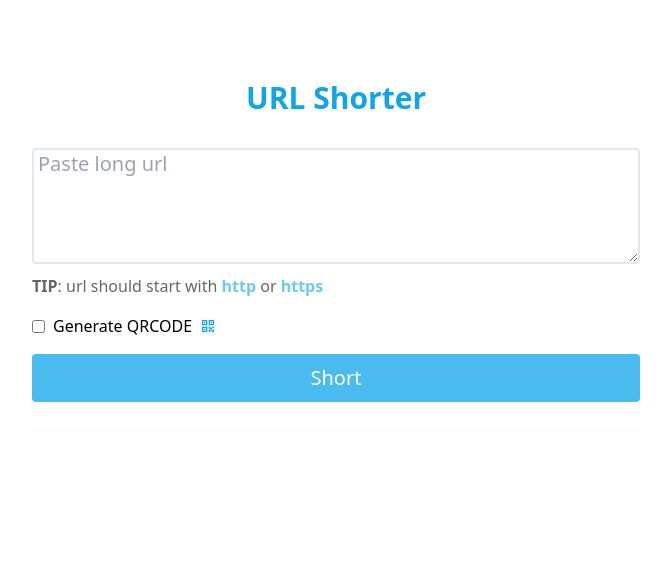
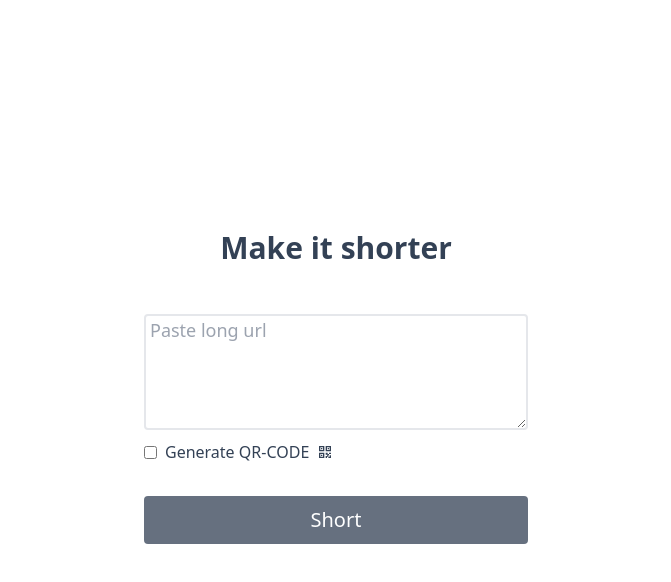
Before and after one commit to edilson258/short, a Next.js app: page / in a window 1280 px wide. Shown: the top 582 px of the page, without its empty margins (304-975 px from the left). Built offline with nearby package versions, Linux system fonts and the light colour scheme.

Commit message:
ref: make interface more consise

```diff
--- a/app/page.tsx
+++ b/app/page.tsx
@@ -1,18 +1,18 @@
 "use client";
-import {LongURLInput} from "@/components/LongURLInput";
-import {ShortURLOutput} from "@/components/ShortURLOutput";
-import {QRCodeContext} from "@/contexts/QRCodeContext";
-import {TURLData} from "@/types/URLData";
-import {makeURLShort} from "@/utils/makeURLShort";
-import {storeURLRequestVaidator} from "@/validators/storeURLRequestValidator";
+import { LongURLInput } from "@/components/long-url-input";
+import { ShortURLOutput } from "@/components/short-url-output";
+import { URLContext } from "@/contexts/URLContext";
+import { TURLData } from "@/types/URLData";
+import { makeURLShort } from "@/utils/makeURLShort";
+import { storeURLRequestVaidator } from "@/validators/storeURLRequestValidator";
 import axios from "axios";
-import {Dispatch, SetStateAction, useEffect, useState} from "react";
+import { Dispatch, SetStateAction, useEffect, useState } from "react";
 import z from "zod";
-
+import LoadingPlaceholder from "react-placeholder-loading";
 
 /*
  * TODO:
- *     :: peesonlize errors to make them.more infomarive
+ *     :: personlize errors to make them.more infomarive
  *     :: show error to user according to what happened wrong
  *
  */
@@ -69,7 +69,7 @@ export default function Home() {
   }, [shortURL]);
 
   return (
-    <QRCodeContext.Provider
+    <URLContext.Provider
       value={{
         shortURL,
         setShortURL,
@@ -79,19 +79,48 @@ export default function Home() {
         setCanGenerateQRCode,
       }}
     >
-      <main className="text-center max-w-screen-sm container mx-auto mt-12 py-8 px-4">
-        <h1 className="mb-8 text-3xl font-bold text-sky-500">URL Shorter</h1>
+      <main className="m-auto min-h-screen pt-[18%] mg:pt-[30%] pb-16 max-w-xs md:max-w-sm text-slate-500">
+        <h1 className="mb-12 text-slate-700 text-3xl text-center font-bold">
+          Make it shorter
+        </h1>
         <LongURLInput />
         {storeURLRequestState === storeURLRequestStates.DONE && (
           <ShortURLOutput />
         )}
         {storeURLRequestState === storeURLRequestStates.STORING && (
-          <h1>STORING</h1>
+          <>
+            <div className="shadow w-full mt-8 rounded overflow-hidden">
+            <LoadingPlaceholder
+              colorStart="white"
+              colorEnd="#f1f5f9"
+              width="100%"
+              height="40px"
+              shape="rect"
+            />
+            </div>
+            {canGenerateQRCode && (
+              <div className="shadow w-full mt-4 rounded overflow-hidden">
+                <LoadingPlaceholder
+                  colorStart="white"
+                  colorEnd="#f1f5f9"
+                  width="100%"
+                  height="256px"
+                  shape="rect"
+                />
+              </div>
+            )}
+          </>
         )}
         {storeURLRequestState === storeURLRequestStates.ERROR && (
-          <h1 className="mt-4 text-red-500">Failed to store short URL</h1>
+          <div className="w-full text-center text-red-600 mt-8 rounded shadow p-2">
+            <p className="mb-2">Internal Server Error</p>
+            <p className="text-xs">
+              Please try again or contact the website owner if this problem
+              persists.{" "}
+            </p>
+          </div>
         )}
       </main>
-    </QRCodeContext.Provider>
+    </URLContext.Provider>
   );
 }
--- a/components/LongURLInput.tsx
+++ /dev/null
@@ -1,80 +0,0 @@
-import { FormEvent, useContext } from "react";
-import { RiQrCodeLine } from "react-icons/ri";
-import { QRCodeContext } from "@/contexts/QRCodeContext";
-import { makeURLShort } from "@/utils/makeURLShort";
-
-
-/*
- * TODO:
- *     ::
- *
- *
- */
-
-export function LongURLInput() {
-  const qrCodeContext = useContext(QRCodeContext);
-
-  const handleFormSubmit = (e: FormEvent<HTMLFormElement>) => {
-    e.preventDefault();
-    if (!qrCodeContext?.longURL) return;
-    const newShortURL = makeURLShort(qrCodeContext.longURL);
-    qrCodeContext?.setShortURL(window.location.href + newShortURL);
-  };
-
-  return (
-    <form onSubmit={handleFormSubmit}>
-      <textarea
-        onInput={(e) => {
-          const target = e.target as HTMLInputElement;
-          qrCodeContext?.setLongURL(target.value);
-        }}
-        rows={4}
-        className="w-full mb-1 border text-xl indent-1 border-2 w-3/4 rounded focus:outline-none"
-        placeholder="Paste long url"
-      />
-
-      <p className="text-left mb-4 opacity-60">
-        <span className="font-bold">TIP</span>: url should start with
-        <span className="font-bold text-sky-500"> http</span> or
-        <span className="font-bold text-sky-500"> https</span>
-      </p>
-
-      <div className="flex items-center gap-2 mb-4 w-fit">
-        <input
-          checked={qrCodeContext?.canGenerateQRCode}
-          onChange={() =>
-            qrCodeContext?.setCanGenerateQRCode(
-              (canGenerateQRCode) => !canGenerateQRCode
-            )
-          }
-          type="checkbox"
-        />
-        <div
-          onClick={() =>
-            qrCodeContext?.setCanGenerateQRCode(
-              (canGenerateQRCode) => !canGenerateQRCode
-            )
-          }
-          className="flex items-center gap-2 w-fit"
-        >
-          <span>Generate QRCODE</span>
-          <span className="text-sky-500">
-            <RiQrCodeLine />
-          </span>
-        </div>
-      </div>
-
-      <button
-        disabled={
-          qrCodeContext?.longURL && qrCodeContext?.longURL.length > 0
-            ? false
-            : true
-        }
-        type="submit"
-        className="disabled:opacity-75 w-full h-12 text-xl text-white bg-sky-500 px-4 rounded"
-      >
-        Short
-      </button>
-    </form>
-  );
-}
--- /dev/null
+++ b/components/long-url-input.tsx
@@ -0,0 +1,93 @@
+import { FormEvent, useContext, useState } from "react";
+import { RiQrCodeLine } from "react-icons/ri";
+import { URLContext } from "@/contexts/URLContext";
+import { makeURLShort } from "@/utils/makeURLShort";
+
+/*
+ * TODO:
+ *     ::
+ *
+ *
+ */
+
+export function LongURLInput() {
+  const urlContext = useContext(URLContext);
+  const [isValidURL, setIsValidURL] = useState(true);
+
+  const handleFormSubmit = (e: FormEvent<HTMLFormElement>) => {
+    e.preventDefault();
+
+    if (!urlContext?.longURL.toLowerCase().startsWith("http")) {
+      setIsValidURL(false);
+      return;
+    }
+
+    if (!urlContext?.longURL) return;
+    const newShortURL = makeURLShort(urlContext.longURL);
+    urlContext?.setShortURL(window.location.href + newShortURL);
+  };
+
+  return (
+    <form onSubmit={handleFormSubmit}>
+      <textarea
+        onInput={(e) => {
+          setIsValidURL(true)
+          const target = e.target as HTMLInputElement;
+          urlContext?.setLongURL(target.value);
+        }}
+        rows={4}
+        className={
+          isValidURL
+            ? "text-slate-700 w-full mb-1 border text-lg indent-1 border-2 rounded focus:outline-slate-500"
+            : "text-slate-700 w-full mb-1 border text-lg indent-1 border-2 border-red-500 rounded focus:outline-red-500"
+        }
+        placeholder="Paste long url"
+      />
+
+      {!isValidURL && (
+        <p className="italic text-left mb-4 text-red-500 opacity-80">
+          <span className="font-bold">NOTE</span>: url should start with
+          <span className="underline underline-offset-2 font-bold text-sky-500"> http</span> or
+          <span className="underline underline-offset-2 font-bold text-sky-500"> https</span>
+        </p>
+      )}
+
+      <div className="flex items-center gap-2 mb-8 w-fit text-slate-700">
+        <input
+          checked={urlContext?.canGenerateQRCode}
+          onChange={() =>
+            urlContext?.setCanGenerateQRCode(
+              (canGenerateQRCode) => !canGenerateQRCode
+            )
+          }
+          type="checkbox"
+        />
+        <div
+          onClick={() =>
+            urlContext?.setCanGenerateQRCode(
+              (canGenerateQRCode) => !canGenerateQRCode
+            )
+          }
+          className="flex items-center gap-2 w-fit"
+        >
+          <span>Generate QR-CODE</span>
+          <span>
+            <RiQrCodeLine />
+          </span>
+        </div>
+      </div>
+
+      <button
+        disabled={
+          urlContext?.longURL && urlContext.longURL.length > 0
+            ? false
+            : true
+        }
+        type="submit"
+        className="disabled:opacity-75 w-full h-12 text-xl text-white bg-slate-700 px-4 rounded"
+      >
+        Short
+      </button>
+    </form>
+  );
+}
--- a/components/ShortURLOutput.tsx
+++ b/components/short-url-output.tsx
@@ -1,5 +1,5 @@
-import { QRCodeContext } from "@/contexts/QRCodeContext";
-import { useRef, useState, useEffect, useContext } from "react";
+import { URLContext } from "@/contexts/URLContext";
+import { useRef, useState, useContext } from "react";
 import QRCode from "react-qr-code";
 import { IoIosCopy } from "react-icons/io";
 import { IoMdDownload } from "react-icons/io";
@@ -12,7 +12,7 @@ import { IoMdDownload } from "react-icons/io";
  */
 
 export function ShortURLOutput() {
-  const qrCodeContext = useContext(QRCodeContext);
+  const urlContext = useContext(URLContext);
 
   const [isURLCopied, setIsURLCopied] = useState(false);
   const QRCodeWrapRef = useRef<HTMLDivElement>(null);
@@ -50,27 +50,23 @@ export function ShortURLOutput() {
   };
 
   const copyToClipBoard = () => {
-    qrCodeContext?.shortURL &&
-      navigator.clipboard.writeText(qrCodeContext?.shortURL);
+    urlContext?.shortURL &&
+      navigator.clipboard.writeText(urlContext?.shortURL);
     setIsURLCopied(true);
+
+    // Tell the user that URL was copied and after for 3 seconds
+    setTimeout(() => {
+      setIsURLCopied(false)
+    }, 3000)
   };
 
-  useEffect(() => {
-    (async () => {
-      const clipboardText = await navigator.clipboard.readText();
-      if (clipboardText === qrCodeContext?.shortURL) {
-        setIsURLCopied(true);
-      } else {
-        setIsURLCopied(false);
-      }
-    })();
-  }, [qrCodeContext?.shortURL]);
+
 
   return (
     <div className="mt-8">
-      <div className="shadow p-2 rounded flex justify-between items-center">
-        <span className="">{qrCodeContext?.shortURL}</span>
-        <span className="text-sky-500">
+      <div className="text-slate-700 shadow p-2 rounded flex justify-between items-center">
+        <span>{urlContext?.shortURL}</span>
+        <span>
           {isURLCopied ? (
             "copied"
           ) : (
@@ -78,7 +74,7 @@ export function ShortURLOutput() {
           )}
         </span>
       </div>
-      {qrCodeContext?.canGenerateQRCode && (
+      {urlContext?.canGenerateQRCode && (
         <div
           ref={QRCodeWrapRef}
           className="relative flex justify-center mt-4 shadow border p-2 rounded"
@@ -86,10 +82,10 @@ export function ShortURLOutput() {
           <QRCode
             bgColor="#000000"
             fgColor="#FFFFFF"
-            value={qrCodeContext?.shortURL || ""}
+            value={urlContext?.shortURL || ""}
             onClick={downloadQRCodeAsPNG}
           />
-          <div className="absolute shadow-lg top-0 right-0 rounded-tr p-1 bg-sky-500">
+          <div className="absolute shadow-lg top-0 right-0 rounded-tr p-1 bg-slate-700">
           <IoMdDownload onClick={downloadQRCodeAsPNG} role="Download QR Code as PNG image" className="text-white w-5 h-5" />
           </div>
         </div>
--- a/contexts/QRCodeContext.ts
+++ b/contexts/URLContext.ts
@@ -1,6 +1,6 @@
 import { Dispatch, SetStateAction, createContext } from "react";
 
-interface IQRCodeContext {
+interface IURLContext {
   canGenerateQRCode: boolean;
   setCanGenerateQRCode: Dispatch<SetStateAction<boolean>>;
   longURL: string;
@@ -9,4 +9,4 @@ interface IQRCodeContext {
   setShortURL: Dispatch<SetStateAction<string | null>>;
 }
 
-export const QRCodeContext = createContext<IQRCodeContext | null>(null);
+export const URLContext = createContext<IURLContext | null>(null);
--- a/package.json
+++ b/package.json
@@ -22,6 +22,7 @@
     "react": "18.2.0",
     "react-dom": "18.2.0",
     "react-icons": "^4.10.1",
+    "react-placeholder-loading": "^0.5.30",
     "react-qr-code": "^2.0.11",
     "supports-color": "^8.1.1",
     "tailwindcss": "3.3.2",
```
Also changed, not shown: repositories/implementations/postgres/PostgresURLRepository.ts (+8 -8 lines), 1 other file (tests, documents, lock files or other folders).
